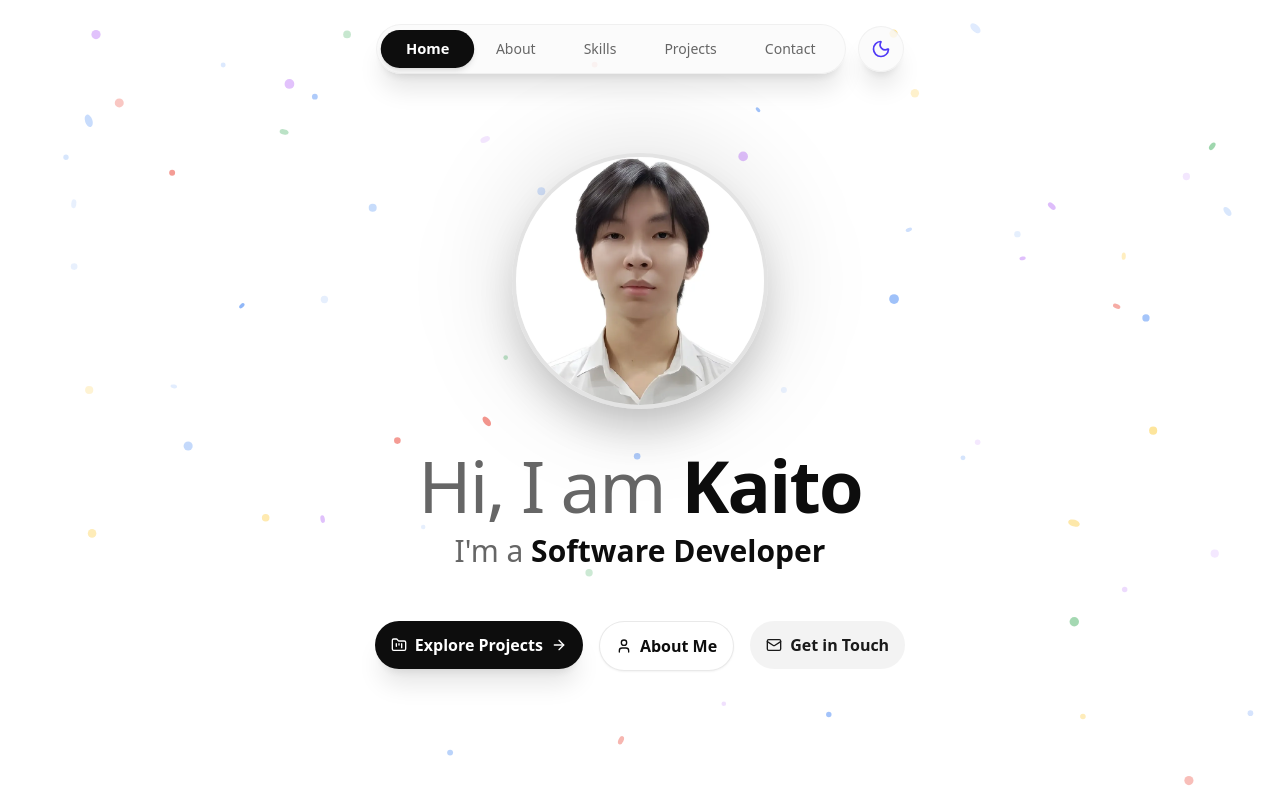
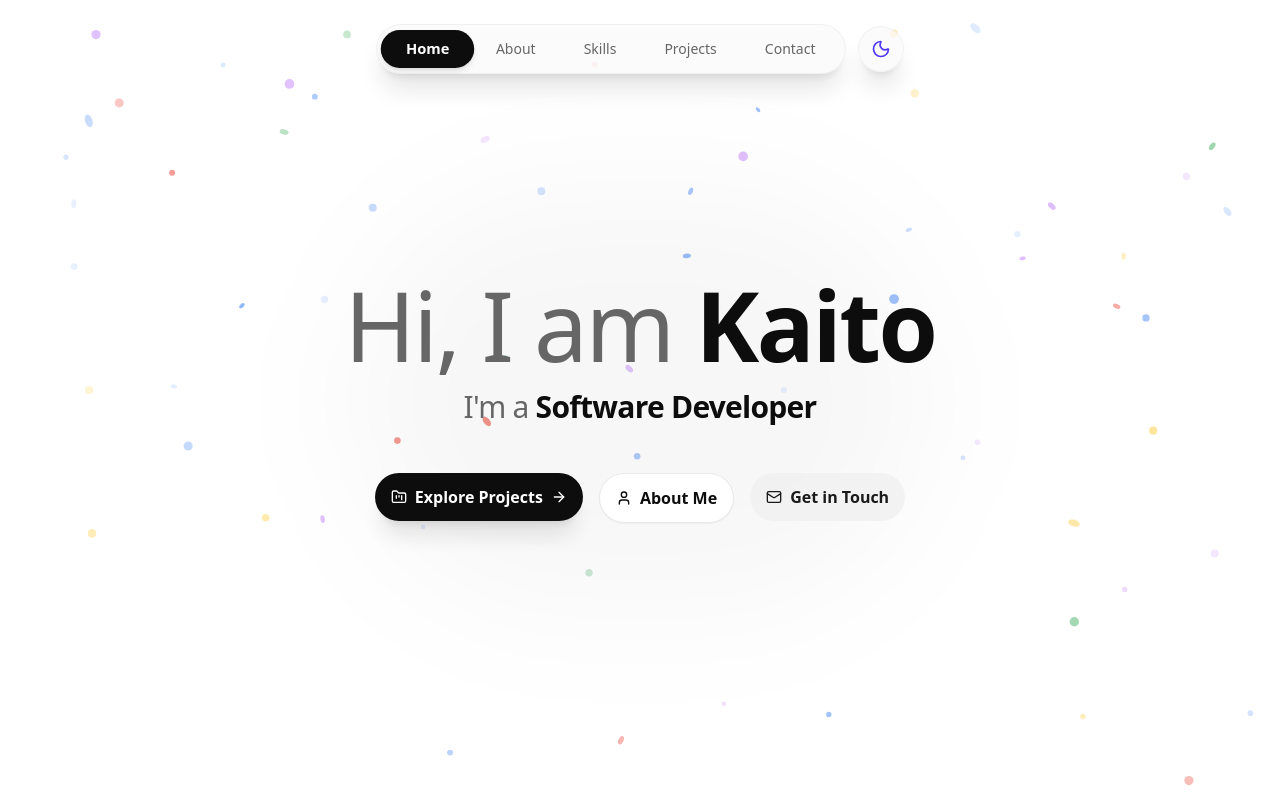
Before and after one commit to KaitoDeus/Portfolio, a Next.js app: page / in a window 1280 px wide. Shown: the top 800 px of the page. Built offline with nearby package versions, Linux system fonts and the light colour scheme.

Commit message:
style: remove hero avatar and create clean bold typographic hero section

```diff
--- a/src/sections/Home/HomePage.tsx
+++ b/src/sections/Home/HomePage.tsx
@@ -47,43 +47,34 @@ const SkillMiniIcon = ({ skill }: { skill: ISkill }) => {
 
 export default function HomePage() {
   const data = portfolioService.getRawData();
-  const { name, avatars, skills, projects } = data;
-  const avatarSrc = getImageSrc(avatars.hero);
+  const { name, skills, projects } = data;
   const featuredProjects = projects.slice(0, 3);
   const marqueeSkills = [...skills, ...skills];
 
   return (
-    <div className="flex flex-col w-full space-y-24 sm:space-y-32">
+    <div className="flex flex-col w-full space-y-20 sm:space-y-28">
       {/* 1. HERO SECTION */}
-      <section className="min-h-[75vh] flex flex-col justify-center items-center text-center px-4 sm:px-6 relative">
-        <div className="max-w-4xl mx-auto flex flex-col items-center relative z-10">
+      <section className="min-h-[65vh] sm:min-h-[72vh] flex flex-col justify-center items-center text-center px-4 sm:px-6 relative">
+        {/* Subtle Ambient Radial Glow */}
+        <div className="absolute top-1/2 left-1/2 -translate-x-1/2 -translate-y-1/2 w-[320px] sm:w-[580px] h-[320px] sm:h-[420px] bg-foreground/[0.03] dark:bg-foreground/[0.04] rounded-full blur-3xl pointer-events-none -z-10" />
 
-          {/* Profile Avatar with subtle glow */}
-          <div className="relative mb-8 sm:mb-10">
-            <div className="w-40 h-40 sm:w-52 sm:h-52 lg:w-64 lg:h-64 rounded-full overflow-hidden border-2 sm:border-4 border-border/80 shadow-2xl relative z-10 transition-transform duration-300 hover:scale-105">
-              <img
-                src={avatarSrc}
-                alt={name}
-                loading="eager"
-                className="w-full h-full object-cover"
-              />
-            </div>
-            <div className="absolute inset-0 rounded-full bg-foreground/10 blur-2xl -z-10 scale-110" />
-          </div>
+        <div className="max-w-4xl mx-auto flex flex-col items-center relative z-10 space-y-6 sm:space-y-8">
 
-          {/* Headline */}
-          <h1 className="text-4xl sm:text-6xl lg:text-7xl font-extrabold tracking-tight mb-3">
-            <span className="text-muted-foreground font-normal">Hi, I am </span>
+          {/* Main Typography Headline */}
+          <div className="space-y-3 sm:space-y-4">
+            <h1 className="text-4xl sm:text-6xl md:text-7xl lg:text-8xl font-black tracking-tight leading-tight sm:leading-none">
+              <span className="text-muted-foreground font-light">Hi, I am </span>
               <span className="text-foreground">{name}</span>
             </h1>
 
             {/* Tagline / Role */}
-          <p className="text-xl sm:text-2xl lg:text-3xl text-muted-foreground font-medium mb-3">
+            <p className="text-xl sm:text-2xl md:text-3xl text-muted-foreground font-medium tracking-tight">
               I&apos;m a <span className="text-foreground font-bold">Software Developer</span>
             </p>
+          </div>
 
           {/* Action CTAs */}
-          <div className="flex flex-col sm:flex-row gap-4 mt-10 justify-center w-full px-4 sm:px-0">
+          <div className="flex flex-col sm:flex-row gap-3.5 sm:gap-4 justify-center w-full max-w-xs sm:max-w-none pt-2 sm:pt-4">
             <Button
               asChild
               size="lg"
```
Lines whose indentation alone changed are shown as unchanged.
